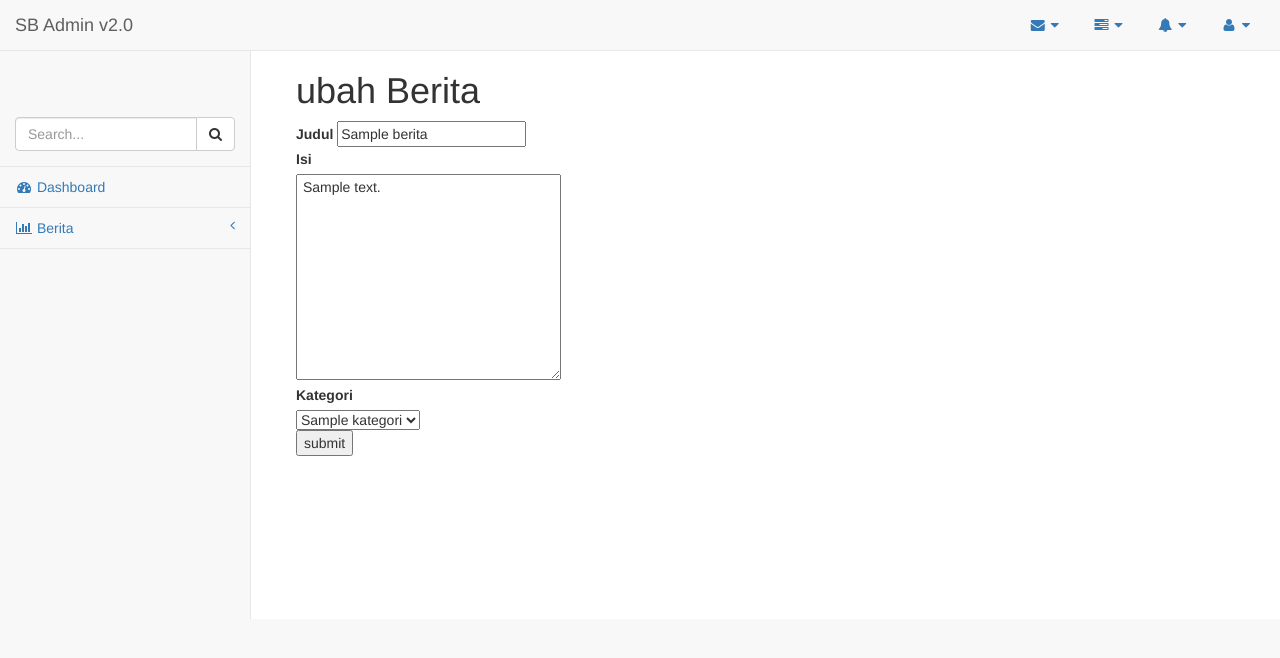
After one commit to andreakbar06/praktekweb2, a PHP site: page /administrator/ubah_berita.php?id=1 in a window 1280 px wide. The commit adds this page. Shown: the top 658 px of the page. Run offline with PHP 8.4, Linux system fonts and the light colour scheme; tables that the repository leaves empty or names only in its code hold one stand-in row (values such as "Sample post").

Commit message:
Ubah berita

```diff
--- /dev/null
+++ b/administrator/aksi_tambah.php
@@ -0,0 +1,5 @@
+<?php
+include_once "view/BeritaUI.php";
+$brd = new BeritaUI();
+$brd->inputBerita();
+ ?>
--- /dev/null
+++ b/administrator/aksi_ubah.php
@@ -0,0 +1,5 @@
+<?php
+include_once 'view/BeritaUI.php';
+$brt = new BeritaUI();
+$brt->aksiUbahBerita();
+ ?>
--- /dev/null
+++ b/administrator/controller/BeritaManager.php
@@ -0,0 +1,59 @@
+<?php
+/**
+*
+*/
+include_once 'Controller.php';
+
+class BeritaManager extends Controller
+{
+
+	public function getDaftarKategori()
+	{
+		include_once 'model/Kategori.php';
+		$kat  = new Kategori();
+		$daftar_kategori = $kat->getDaftarKategori();
+
+		return $daftar_kategori;
+	}
+
+	public function setBerita()
+	{
+		include_once 'model/Berita.php';
+		$mberita = new Berita();
+		$tanggal = date('Y-m-d');
+		$judul = $_POST['judul'];
+		$isi = $_POST['isi'];
+		$id_kategori = $_POST['kategori'];
+		$pesan = $mberita->setBerita($tanggal,$judul,$isi,$id_kategori);
+
+		return $pesan;
+	}
+	public function getDataUntukPerubahan()
+	{
+		$id = $_GET['id'];
+		include_once 'model/Berita.php';
+		include_once 'model/Kategori.php';
+		$mb = new Berita();
+		$kat = new Kategori();
+		$data['berita']=$mb->ambilBeritaSpesifik($id);
+		$data['kategori']=$kat->getDaftarKategori();
+
+		return $data;
+
+	}
+
+	public function ubahBerita()
+	{
+		$judul = $_POST['judul'];
+		$isi = $_POST['isi'];
+		$kategori = $_POST['kategori'];
+		$id_berita = $_GET['id'];
+		include_once 'model/Berita.php';
+		$mb = new Berita();
+		$mb->ubahBerita($id_berita,$judul,$isi,$kategori);
+		return true;
+	}
+}
+
+
+ ?>
--- /dev/null
+++ b/administrator/controller/Controller.php
@@ -0,0 +1,12 @@
+<?php
+/**
+*
+*/
+class Controller
+{
+	public function defaultFunction()
+	{
+		return true;
+	}
+}
+?>
--- a/administrator/model/Berita.php
+++ b/administrator/model/Berita.php
@@ -7,6 +7,11 @@
 include_once 'Model.php';
 class Berita extends Model
 {
+	public $id_berita;
+	public $tanggal;
+	public $judul;
+	public $isi;
+	public $id_kategori;
 
 	public function ambilBerita()
 	{
@@ -16,8 +21,54 @@ class Berita extends Model
 
     	return $data;
 	}
+		public function setBerita($tanggal,$judul,$isi,$id_kategori)
+	{
+		try
+		  {
+		   $stmt = $this->db->prepare("INSERT INTO berita(tanggal,judul,isi,id_kategori) VALUES(:tanggal, :judul, :isi, :id_kategori)");
+		   $stmt->bindparam(":tanggal",$tanggal);
+		   $stmt->bindparam(":judul",$judul);
+		   $stmt->bindparam(":isi",$isi);
+		   $stmt->bindparam(":id_kategori",$id_kategori);
+		   $stmt->execute();
+		   return true;
+		  }
+		  catch(PDOException $e)
+		  {
+		   echo $e->getMessage();
+		   return false;
+		  }
+	}
+	public function ambilBeritaSpesifik($id)
+		{
+		try
+		  {
+			$stmt = $this->db->prepare("SELECT * FROM berita WHERE id_berita=:id");
+			$stmt->bindparam(":id",$id);
+			$stmt->execute();
+			$data = $stmt->fetch();
+			return $data;
+		 }
+		catch(PDOException $e) {
+		echo $e->getMessage();
+		return false;
+		}
+
+		}
+	public function ubahBerita($id_berita,$judul,$isi,$kategori)
+		{
+		try {
+			$stmt = $this->db->prepare("UPDATE berita SET judul=:judul, isi=:isi, id_kategori=:kategori WHERE id_berita=:id_berita");
+			$stmt->bindparam(":judul",$judul);
+			$stmt->bindparam(":isi",$isi);
+			$stmt->bindparam(":kategori",$kategori);
+			$stmt->bindparam(":id_berita",$id_berita);
+			$stmt->execute();
+		}
+		catch(PDOException $e) {
+			echo $e->getMessage();
+		}
+				}
 
 }
-
-
  ?>
--- /dev/null
+++ b/administrator/model/Kategori.php
@@ -0,0 +1,19 @@
+<?php
+/**
+*
+*/
+include_once 'Model.php';
+class Kategori extends Model
+{
+
+	public function getDaftarKategori()
+	{
+		$query = $this->db->prepare("SELECT * FROM kategori");
+    		$query->execute();
+    		$data = $query->fetchAll();
+
+    		return $data;
+	}
+
+}
+?>
--- a/administrator/model/Model.php
+++ b/administrator/model/Model.php
@@ -9,7 +9,7 @@ class Model
 	function __construct()
 	{
 
-		require_once '../config/database.php';
+		require '../config/database.php';
 		 try {
 	        $this->db = new PDO("mysql:host={$host};dbname={$dbname}", $username, $password);
 	        $this->db->setAttribute(PDO::ATTR_ERRMODE, PDO::ERRMODE_EXCEPTION);
--- /dev/null
+++ b/administrator/pages/formeditberita.php
@@ -0,0 +1,20 @@
+<h1>ubah Berita</h1>
+<form action="aksi_ubah.php?id=<?php echo $data_berita['id_berita']; ?>" method="POST">
+		    <label for="judul" >Judul</label>
+		      <input type="text" name="judul" value= "<?php echo $data_berita['judul'];?>"><br>
+		    <label for="isi">Isi</label> <br>
+		    <textarea name="isi"  cols="30" rows="10"	> <?php echo $data_berita['isi'];?></textarea> <br>
+		  	<label for="kategori">Kategori</label> <br>
+			  	<select name="kategori" id="kategori">
+			  	<?php foreach ($data_kategori as $kat): ?>
+			  		<option value="<?php echo $kat['id_kategori']; ?>"
+			  		<?php
+			  		if ($kat['id_kategori']==$data_berita['id_kategori']) {
+			  		echo "selected";
+			  		}
+			  	 	?>
+			  		><?php echo $kat['nama_kategori']; ?></option>
+			  	<?php endforeach ?>
+			  	</select> <br>
+			  	<input type="submit" value="submit">
+		</form>
--- /dev/null
+++ b/administrator/pages/pesansukses.php
@@ -0,0 +1 @@
+<h2>Selamat anda telah sukses menambahkan berita</h2>
--- /dev/null
+++ b/administrator/tambah_berita.php
@@ -0,0 +1,5 @@
+<?php
+include 'view/BeritaUI.php';
+$brt = new BeritaUI();
+$brt->tampilFormBerita();
+ ?>
--- a/administrator/template/sidebar.php
+++ b/administrator/template/sidebar.php
@@ -16,85 +16,13 @@
                             <a href="index.html"><i class="fa fa-dashboard fa-fw"></i> Dashboard</a>
                         </li>
                         <li>
-                            <a href="#"><i class="fa fa-bar-chart-o fa-fw"></i> Charts<span class="fa arrow"></span></a>
+                            <a href="#"><i class="fa fa-bar-chart-o fa-fw"></i> Berita<span class="fa arrow"></span></a>
                             <ul class="nav nav-second-level">
                                 <li>
-                                    <a href="flot.html">Flot Charts</a>
+                                    <a href="lihat_data.php">Lihat Berita</a>
                                 </li>
                                 <li>
-                                    <a href="morris.html">Morris.js Charts</a>
-                                </li>
-                            </ul>
-                            <!-- /.nav-second-level -->
-                        </li>
-                        <li>
-                            <a href="tables.html"><i class="fa fa-table fa-fw"></i> Tables</a>
-                        </li>
-                        <li>
-                            <a href="forms.html"><i class="fa fa-edit fa-fw"></i> Forms</a>
-                        </li>
-                        <li>
-                            <a href="#"><i class="fa fa-wrench fa-fw"></i> UI Elements<span class="fa arrow"></span></a>
-                            <ul class="nav nav-second-level">
-                                <li>
-                                    <a href="panels-wells.html">Panels and Wells</a>
-                                </li>
-                                <li>
-                                    <a href="buttons.html">Buttons</a>
-                                </li>
-                                <li>
-                                    <a href="notifications.html">Notifications</a>
-                                </li>
-                                <li>
-                                    <a href="typography.html">Typography</a>
-                                </li>
-                                <li>
-                                    <a href="icons.html"> Icons</a>
-                                </li>
-                                <li>
-                                    <a href="grid.html">Grid</a>
-                                </li>
-                            </ul>
-                            <!-- /.nav-second-level -->
-                        </li>
-                        <li>
-                            <a href="#"><i class="fa fa-sitemap fa-fw"></i> Multi-Level Dropdown<span class="fa arrow"></span></a>
-                            <ul class="nav nav-second-level">
-                                <li>
-                                    <a href="#">Second Level Item</a>
-                                </li>
-                                <li>
-                                    <a href="#">Second Level Item</a>
-                                </li>
-                                <li>
-                                    <a href="#">Third Level <span class="fa arrow"></span></a>
-                                    <ul class="nav nav-third-level">
-                                        <li>
-                                            <a href="#">Third Level Item</a>
-                                        </li>
-                                        <li>
-                                            <a href="#">Third Level Item</a>
-                                        </li>
-                                        <li>
-                                            <a href="#">Third Level Item</a>
-                                        </li>
-                                        <li>
-                                            <a href="#">Third Level Item</a>
-                                        </li>
-                                    </ul>
-                                    <!-- /.nav-third-level -->
-                                </li>
-                            </ul>
-                            <!-- /.nav-second-level -->
-                        </li>
-                        <li class="active">
-                            <a href="#"><i class="fa fa-files-o fa-fw"></i> Sample Pages<span class="fa arrow"></span></a>
-                            <ul class="nav nav-second-level">
-                                <li>
-                                    <a class="active" href="blank.html">Blank Page</a>
-                                </li>
-                                <li>
-                                    <a href="login.html">Login Page</a>
+                                    <a href="tambah_berita.php">Tambah Berita</a>
                                 </li>
                             </ul>
                             <!-- /.nav-second-level -->
--- /dev/null
+++ b/administrator/ubah_berita.php
@@ -0,0 +1,5 @@
+<?php
+include 'view/BeritaUI.php';
+$brd=new BeritaUI();
+$brd->tampilFormEdit();
+ ?>
--- a/administrator/view/BeritaUI.php
+++ b/administrator/view/BeritaUI.php
@@ -18,6 +18,44 @@ class BeritaUI extends View
 		include_once 'pages/listberita.php';
 		$this->end();
 	}
+	public function tampilFormBerita()
+	{
+		include_once 'controller/BeritaManager.php';
+
+		$bm = new BeritaManager();
+		$daftar_kategori = $bm->getDaftarKategori();
+
+		include_once 'pages/formberita.php';
+		$this->end();
+
+	}
+	public function inputBerita()
+	{
+		include_once 'controller/BeritaManager.php';
+		$bm = new BeritaManager();
+		$pesan = $bm->setBerita();
+
+		include_once 'pages/pesansukses.php';
+		$this->end();
+	}
+	public function tampilFormEdit()
+	{
+		include_once 'controller/BeritaManager.php';
+		$bm = new BeritaManager();
+		$data= $bm->getDataUntukPerubahan();
+		$data_berita = $data['berita'];
+		$data_kategori = $data['kategori'];
+		include_once 'pages/formeditberita.php';
+		$this->end();
+	}
+	public function aksiUbahBerita()
+	{
+		include_once 'controller/BeritaManager.php';
+		$bm = new BeritaManager();
+		$bm->ubahBerita();
+		include_once 'pages/pesansukses.php';
+		$this->end;
+	}
 }
 
 
--- /dev/null
+++ b/belajar/halamanb.php
@@ -0,0 +1,5 @@
+<?php
+session_start();
+echo $_SESSION['nama'];
+session_destroy();
+ ?>
--- a/model/Model.php
+++ b/model/Model.php
@@ -9,7 +9,7 @@ class Model
 	function __construct()
 	{
 
-		require_once 'config/database.php';
+		require 'config/database.php';
 		 try {
 	        $this->db = new PDO("mysql:host={$host};dbname={$dbname}", $username, $password);
 	        $this->db->setAttribute(PDO::ATTR_ERRMODE, PDO::ERRMODE_EXCEPTION);
```
Also changed, not shown: administrator/pages/formberita.php (added, +36 -0 lines), administrator/pages/listberita.php (+14 -5 lines), belajar/aksi_ubah.php (added, +33 -0 lines), belajar/formedit.php (added, +55 -0 lines), belajar/halamana.php (added, +7 -0 lines).
